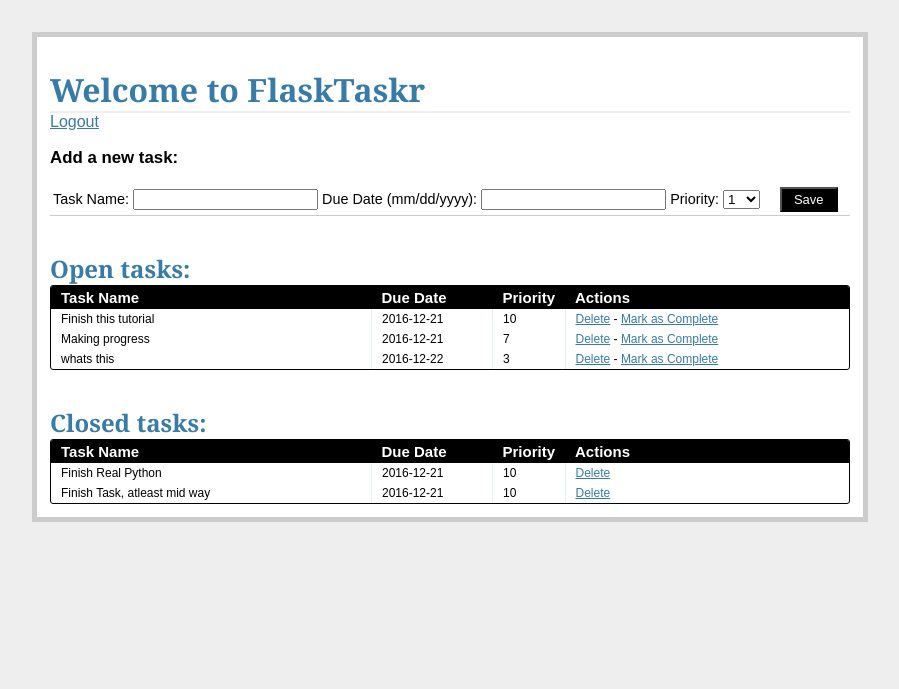
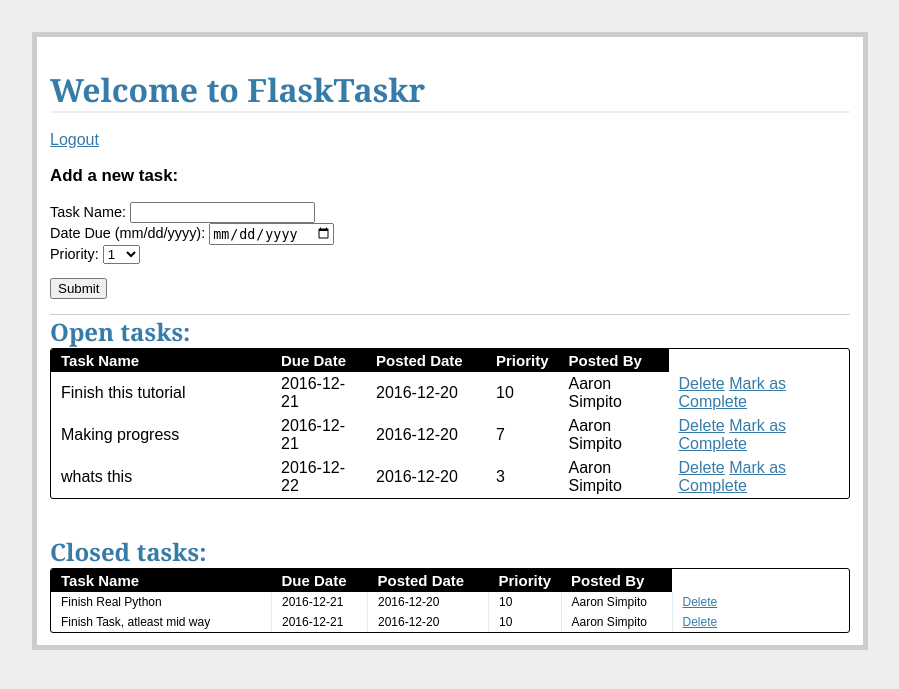
Before and after one commit to SimpitoAM/flasktaskr, a Flask app: page /tasks/ in a window 1280 px wide. Shown: the top 689 px of the page, without its empty margins (190-1089 px from the left). Run offline with Flask 2, Linux system fonts and the light colour scheme; a user stored in the database is signed in; data comes from the database, SQL or seed files in the repository; both versions use the stored data as it was after the commit.

Commit message:
One step away. The view of 1st table need to be reviewed

```diff
--- a/project/_config.py
+++ b/project/_config.py
@@ -4,8 +4,8 @@
 basedir = os.path.abspath(os.path.dirname(__file__))
 
 DATABASE = 'flasktaskr.db'
-USERNAME = 'admin'
-PASSWORD = 'admin'
+#USERNAME = 'admin'
+#PASSWORD = 'admin'
 CSRF_ENABLED = True
 SECRET_KEY = '(\xb6O\xbaDV)\xae\xdfN\x00\xfd\xd7\xb1\x96>t\x9b3\xffo\xae\xc6~'
 
--- a/project/db_create.py
+++ b/project/db_create.py
@@ -6,8 +6,8 @@
 db.create_all()
 
 #insert data
-db.session.add(Task("Finish this tutorial", date(2016, 12, 21), 10, 1))
-db.session.add(Task("Finish Real Python", date(2016, 12, 21), 10, 1))
+#db.session.add(Task("Finish this tutorial", date(2016, 12, 21), 10, 1))
+#db.session.add(Task("Finish Real Python", date(2016, 12, 21), 10, 1))
 
 # commit the changes
 db.session.commit()
--- a/project/forms.py
+++ b/project/forms.py
@@ -2,8 +2,8 @@
 
 
 from flask_wtf import Form
-from wtforms import StringField, DateField, IntegerField, SelectField
-from wtforms.validators import DataRequired
+from wtforms import StringField, DateField, IntegerField, SelectField, PasswordField
+from wtforms.validators import DataRequired, Length, EqualTo
 
 
 class AddTaskForm(Form):
@@ -22,3 +22,32 @@
 			]
 		)
 	status = IntegerField('Status')
+
+class RegisterForm(Form):
+	name = StringField(
+		'Username',
+		validators= [DataRequired(), Length(min=6, max=25)]
+		)
+	email = StringField(
+		'Email',
+		validators=[DataRequired(), Length(min=6, max=40)]
+		)
+	password = PasswordField(
+		'Password',
+		validators=[DataRequired(), Length(min=6, max=40)]
+		)
+	confirm = PasswordField(
+		'Repeat Password',
+		validators=[DataRequired(), EqualTo('password',
+			message='Passwords must match')]
+		)
+
+class LoginForm(Form):
+	name = StringField(
+		'Username',
+		validators=[DataRequired()]
+		)
+	password = PasswordField(
+		'Password',
+		validators=[DataRequired()]
+		)
--- a/project/templates/tasks.html
+++ b/project/templates/tasks.html
@@ -2,92 +2,71 @@
 {% block content %}
 
 <h1>Welcome to FlaskTaskr</h1>
+<br>
 <a href="/logout">Logout</a>
 <div class="add-task">
 	<h3>Add a new task:</h3>
-	<table>
-		<tr>
 		<form action="{{ url_for('new_task') }}" method="post">
 			{{ form.csrf_token }}
-				<td>
-					<label>Task Name:</label>
-					<input name="name" type="text">
-				</td>
-				<td>
-					<label>Due Date (mm/dd/yyyy):</label>
-					<input name="due_date" type="text" width="120px">
-				</td>
-				<td>
-					<label>Priority:</label>
-					<select name="priority" width="100px">
-						<option value="1">1</option>
-						<option value="2">2</option>
-						<option value="3">3</option>
-						<option value="4">4</option>
-						<option value="5">5</option>
-						<option value="6">6</option>
-						<option value="7">7</option>
-						<option value="8">8</option>
-						<option value="9">9</option>
-						<option value="10">10</option>
-					</select>
-				</td>
-				<td>
-					&nbsp;
-					&nbsp;
-					<input class="button" type="submit" value="Save">
-				</td>
+			<p>
+				{{ form.name.label }}: {{ form.name }}<br>
+				{{ form.due_date.label }}: {{ form.due_date }}<br>
+				{{ form.priority.label }}: {{ form.priority }}
+			</p>
+			<p><input type="submit" value="Submit"></p>
 		</form>
-		</tr>
-	</table>
 </div>
-<div class="entries">
-	<br>
-	<br>
+<div class ="entries">
 	<h2>Open tasks:</h2>
 	<div class="datagrid">
 		<table>
 			<thead>
 				<tr>
-					<th width="300px"><strong>Task Name</strong></th>
-					<th width="100px"><strong>Due Date</strong></th>
+					<th width="200px"><strong>Task Name</strong></th>
+					<th width="75px"><strong>Due Date</strong></th>
+					<th width="100px"><strong>Posted Date</strong></th>
 					<th width="50px"><strong>Priority</strong></th>
-					<th><strong>Actions</strong></th>
-				</tr>
-			</thead>
+					<th width="90px"><strong>Posted By</strong></th>
+				<tr>
+			<thead>
 			{% for task in open_tasks %}
 				<tr>
-					<td width="300px">{{ task.name }}</td>
-					<td width="100px">{{ task.due_date }}</td>
+					<td width="200px">{{ task.name }}</td>
+					<td width="75px">{{ task.due_date }}</td>
+					<td width="100px">{{ task.posted_date }}</td>
 					<td width="50px">{{ task.priority }}</td>
+					<td width="90px">{{ task.poster.name }}</td>
 					<td>
-						<a href="{{ url_for('delete_entry', task_id = task.task_id) }}">Delete</a> -
-						<a href="{{ url_for('complete', task_id = task.task_id)}}">Mark as Complete</a>
+						<a href="{{ url_for('delete_entry', task_id = task.task_id) }}">Delete</a>
+						<a href="{{ url_for('complete', task_id=task.task_id) }}">Mark as Complete</a>
 					</td>
 				</tr>
 			{% endfor %}
 		</table>
 	</div>
+<div>
 <br>
 <br>
-</div>
 <div class="entries">
 	<h2>Closed tasks:</h2>
 	<div class="datagrid">
 		<table>
 			<thead>
 				<tr>
-				<th width="300px"><strong>Task Name</strong></th>
-				<th width="100px"><strong>Due Date</strong></th>
+					<th width="200px"><strong>Task Name</strong></th>
+					<th width="75px"><strong>Due Date</strong></th>
+					<th width="100px"><strong>Posted Date</strong></th>
 					<th width="50px"><strong>Priority</strong></th>
-				<th><strong>Actions</strong></th>
+					<th width="90px"><strong>Posted By</strong></th>
 				</tr>
 			</thead>
 			{% for task in closed_tasks %}
 				<tr>
-					<td width="300px">{{ task.name }}</td>
-					<td width="100px">{{ task.due_date }}</td>
+					<td width="200px">{{ task.name }}</td>
+					<td width="75px">{{ task.due_date }}</td>
+					<td width="100px">{{ task.posted_date }}</td>
 					<td width="50px">{{ task.priority }}</td>
+					<td width="90px">{{ task.poster.name }}</td>
 					<td>
 						<a href="{{ url_for('delete_entry', task_id= task.task_id) }}">Delete</a>
 					</td>
@@ -95,6 +74,6 @@
 			{% endfor %}
 		</table>
 	</div>
-</div>
+<div>
 
 {% endblock %}
--- a/project/views.py
+++ b/project/views.py
@@ -1,6 +1,7 @@
-from forms import AddTaskForm
+from forms import AddTaskForm, RegisterForm, LoginForm
+import datetime
 from functools import wraps
-from flask import Flask, flash, redirect, render_template, request, session, url_for, g
+from flask import Flask, flash, redirect, render_template, request, session, url_for
 from flask.ext.sqlalchemy import SQLAlchemy
 
 # config
@@ -9,7 +10,7 @@
 app.config.from_object('_config')
 db = SQLAlchemy(app)
 
-from models import Task
+from models import Task, User
 
 def login_required(test):
 	@wraps(test)
@@ -32,16 +33,19 @@
 @app.route('/', methods=['GET', 'POST'])
 def login():
 	error = None
+	form = LoginForm(request.form)
 	if request.method == 'POST':
-		if request.form['username'] != app.config['USERNAME'] \
-				or request.form['password'] != app.config['PASSWORD']:
-			error = 'Invalid Credentials. Please try again.'
-			return render_template('login.html', error=error)
+		if form.validate_on_submit():
+			user = User.query.filter_by(name=request.form['name']).first()
+			if user is not None and user.password==request.form['password']== request.form['password']:
+				session['logged_in'] = True
+				flash('Welcome')
+				return redirect(url_for('tasks'))
+			else:
+				error = 'Invalid username or password.'
 		else:
-			session['logged_in'] = True
-			flash('Welcome!')
-			return redirect(url_for('tasks'))
-	return render_template('login.html')
+			error = 'Both fields are required.'
+	return render_template('login.html', form=form, error=error)
 
 @app.route('/tasks/')
 @login_required
@@ -67,12 +71,31 @@
 				form.name.data,
 				form.due_date.data,
 				form.priority.data,
+				datetime.datetime.utcnow(),
+				'1',
 				'1'
 			)
 			db.session.add(new_task)
 			db.session.commit()
 			flash('New entry was successfully posted. Thanks.')
 	return redirect(url_for('tasks'))
+
+@app.route('/register/', methods=['GET', 'POST'])
+def register():
+	error=None
+	form = RegisterForm(request.form)
+	if request.method =='POST':
+		if form.validate_on_submit():
+			new_user = User(
+				form.name.data,
+				form.email.data,
+				form.password.data,
+				)
+			db.session.add(new_user)
+			db.session.commit()
+			flash('Thanks for registering. Please login.')
+			return redirect(url_for('login'))
+	return render_template('register.html', form=form, error=error)
 
 #Mark tasks as complete
 @app.route('/complete/<int:task_id>/')
```
Also changed, not shown: project/models.py (+25 -1 lines), project/templates/login.html (+11 -7 lines), project/flasktaskr.db. Lines whose indentation alone changed are shown as unchanged.
